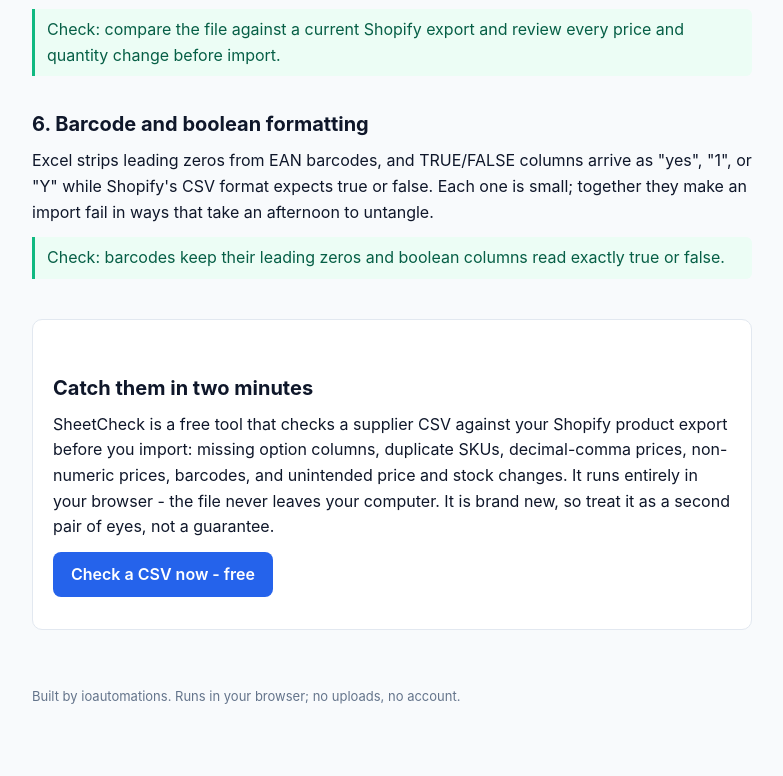
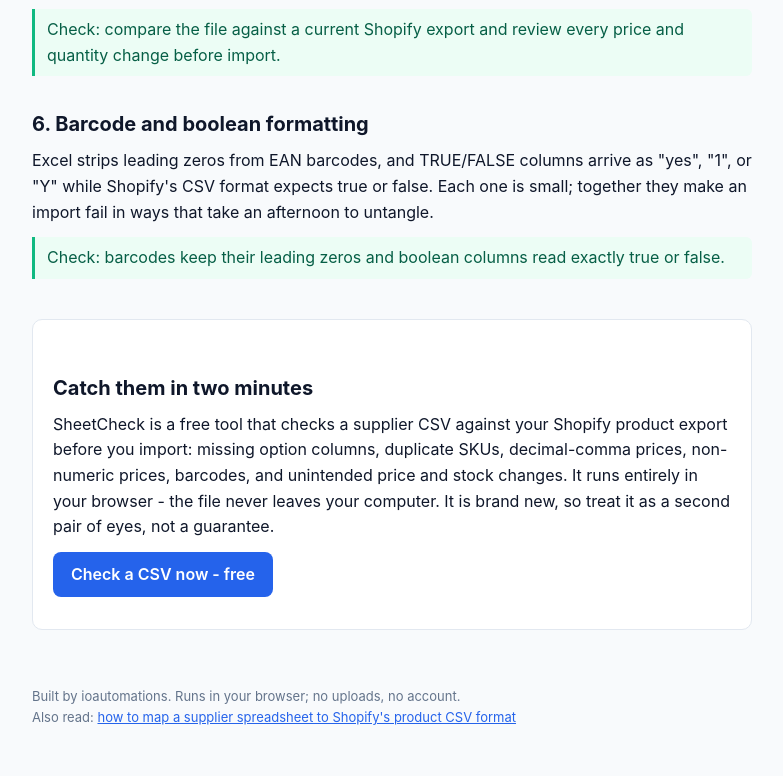
Before and after one commit to izackolson5-cyber/sheetcheck, a plain HTML site: page guide.html in a window 1280 px wide. Shown: the part 1463-2239 px from the top of the page, without its empty margins (248-1031 px from the left). Before the commit the page ends 2218 px from the top, so only its background shows below. Drawn offline with Linux system fonts and the light colour scheme.

Commit message:
Update footer with mapping guide link
Added a link to a guide on mapping supplier spreadsheets to Shopify's product CSV format in the footer.

```diff
--- a/guide.html
+++ b/guide.html
@@ -23,6 +23,7 @@ p{margin:0 0 12px}
 nav{max-width:720px;margin:0 auto;padding:16px 20px;font-size:14px}
 nav a{color:#2563eb;text-decoration:none}
 footer{max-width:720px;margin:0 auto;padding:24px 20px 48px;font-size:13px;color:#64748b}
+footer a{color:#2563eb}
 </style>
 </head>
 <body>
@@ -61,6 +62,6 @@ footer{max-width:720px;margin:0 auto;padding:24px 20px 48px;font-size:13px;color
 <p><a href="/sheetcheck/">Check a CSV now - free</a></p>
 </div>
 </main>
-<footer>Built by ioautomations. Runs in your browser; no uploads, no account.</footer>
+<footer>Built by ioautomations. Runs in your browser; no uploads, no account.<br>Also read: <a href="/sheetcheck/map-supplier-csv.html">how to map a supplier spreadsheet to Shopify's product CSV format</a></footer>
 </body>
 </html>
```
